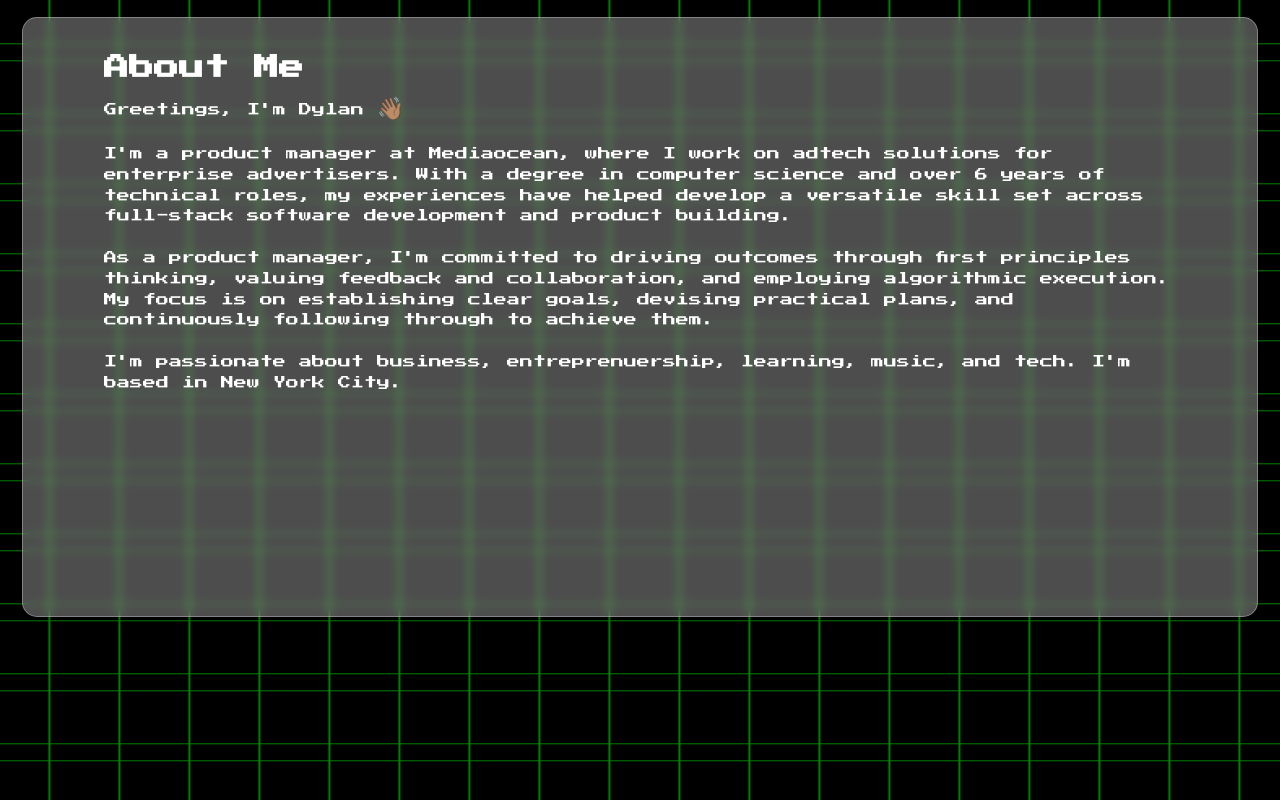
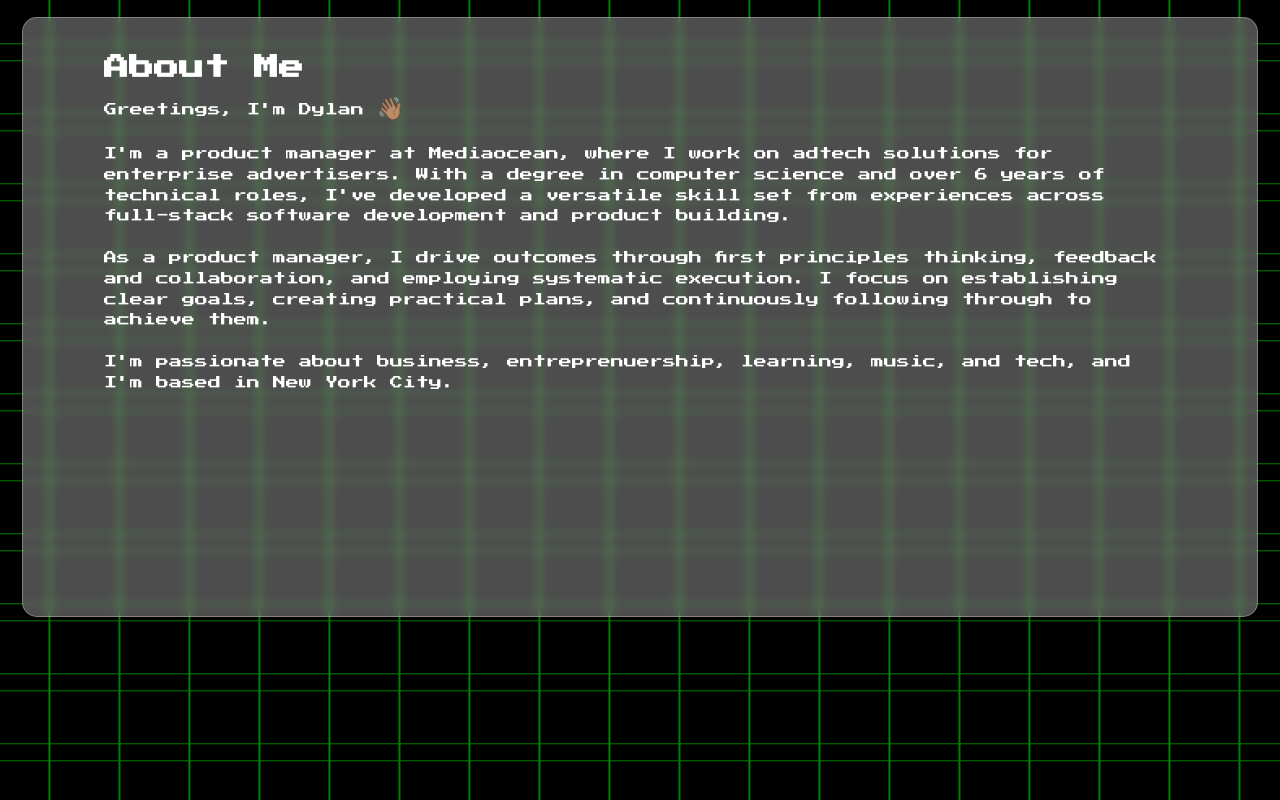
Before and after one commit to dylan-authentic/personal-web-portfolio, a Next.js app: page /about in a window 1280 px wide. Built offline with nearby package versions, Linux system fonts and the light colour scheme.

Commit message:
about me description update:

```diff
--- a/pages/about.tsx
+++ b/pages/about.tsx
@@ -88,7 +88,7 @@ export default function AboutMe() {
                                     ))}
                                 </TickerLineTwo> */}
                             {/* </TickerContainer> */}
-                            <p>Greetings, I'm Dylan <span style={{fontSize: '22px'}}>👋🏽</span>{<br/>} {<br/>}I'm a product manager at Mediaocean, where I work on adtech solutions for enterprise advertisers. With a degree in computer science and over 6 years of technical roles, my experiences have helped develop a versatile skill set across full-stack software development and product building.{<br/>} {<br/>}As a product manager, I'm committed to driving outcomes through first principles thinking, valuing feedback and collaboration, and employing algorithmic execution. My focus is on establishing clear goals, devising practical plans, and continuously following through to achieve them.{<br/>} {<br/>}I'm passionate about business, entreprenuership, learning, music, and tech. I'm based in New York City.{<br/>} {<br/>} </p>
+                            <p>Greetings, I'm Dylan <span style={{fontSize: '22px'}}>👋🏽</span>{<br/>} {<br/>}I'm a product manager at Mediaocean, where I work on adtech solutions for enterprise advertisers. With a degree in computer science and over 6 years of technical roles, I've developed a versatile skill set from experiences across full-stack software development and product building.{<br/>} {<br/>}As a product manager, I drive outcomes through first principles thinking, feedback and collaboration, and employing systematic execution. I focus on establishing clear goals, creating practical plans, and continuously following through to achieve them.{<br/>} {<br/>}I'm passionate about business, entreprenuership, learning, music, and tech, and I'm based in New York City.{<br/>} {<br/>} </p>
                             {/* <ControllerContainer>
                                 <ControllerButtonTwo onClick={handleNextClick}>Projects + Ventures &gt;</ControllerButtonTwo>
                             </ControllerContainer> */}
```
